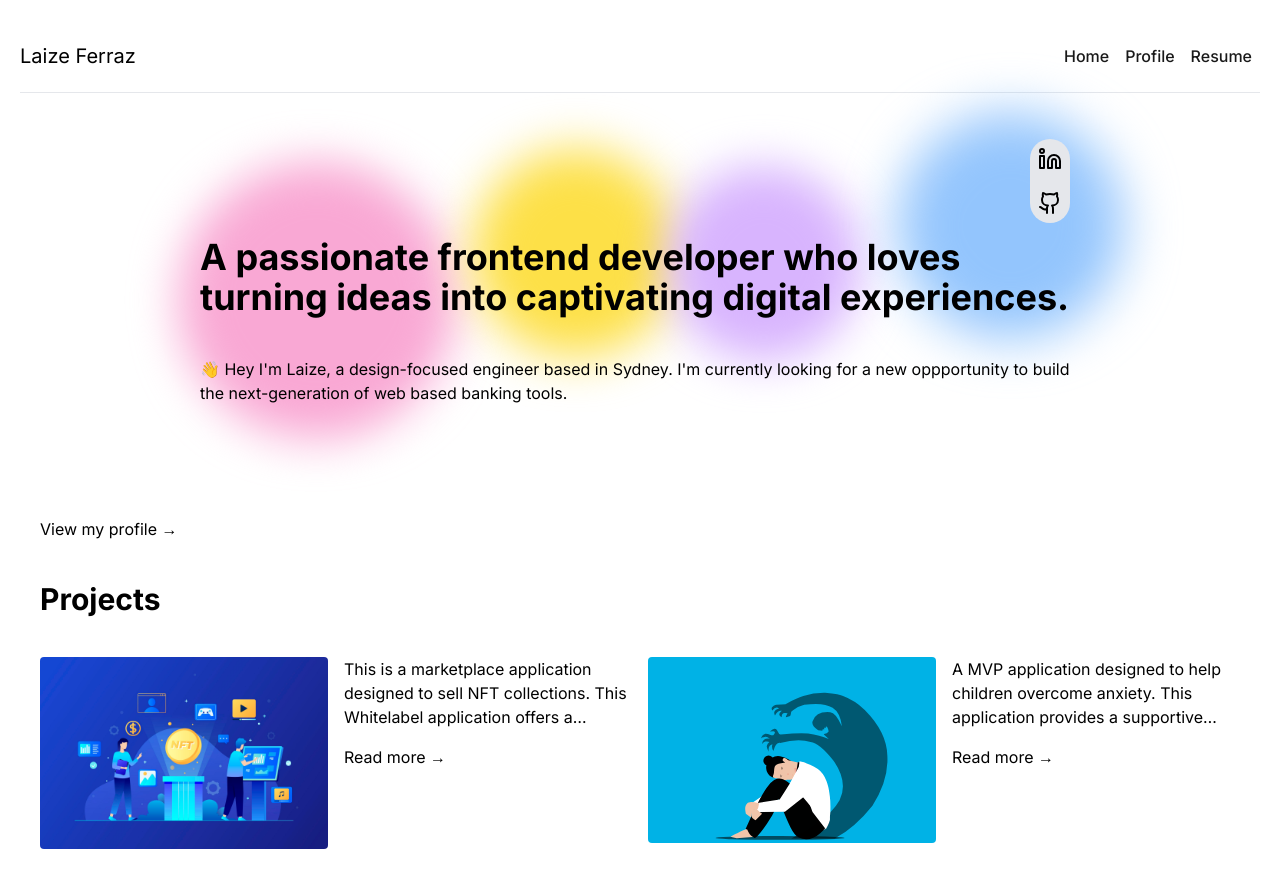
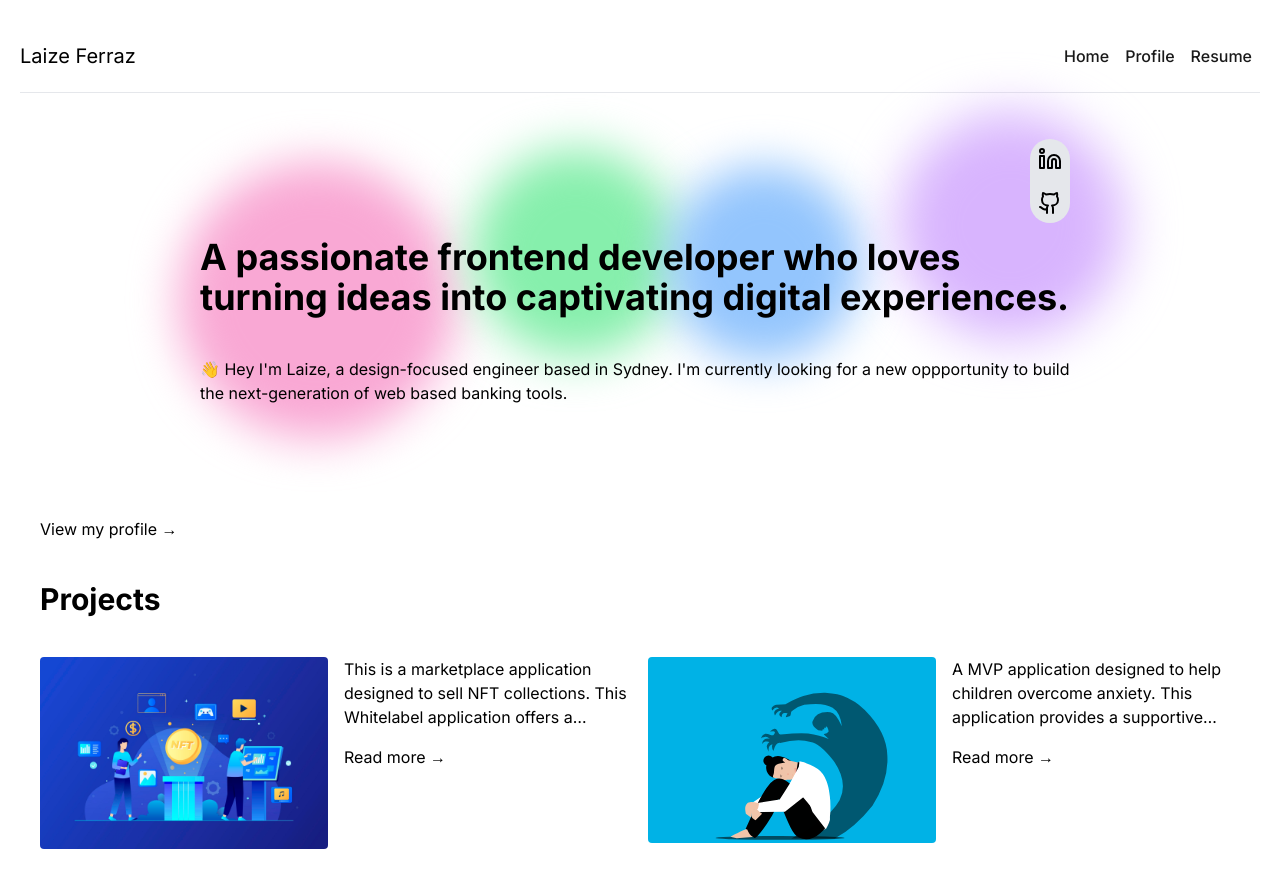
Before and after one commit to laizeferraz/Portfolio2023, a Next.js app: page / in a window 1280 px wide. Shown: the top 888 px of the page. Built offline with nearby package versions, Linux system fonts and the light colour scheme.

Commit message:
update colors

```diff
--- a/src/components/Animation.tsx
+++ b/src/components/Animation.tsx
@@ -15,9 +15,9 @@ export const Animation = () => {
       <div className="relative -top-[500px] z-0 md:-top-[200px] lg:-top-[480px]">
         <div className="flex flex-col md:flex-row lg:flex-row">
           <div className="md:w-42 md:h-42 h-36 w-36 animate-blob rounded-full bg-pink-300 blur-xl filter lg:h-72 lg:w-72"></div>
-          <div className="animation-delay-6000 lg:max-w-72 hidden h-36 w-36 animate-blob rounded-full bg-yellow-300 blur-xl filter md:block md:h-52 md:w-52 lg:block lg:max-h-72"></div>
-          <div className="animation-delay-2000 lg:max-w-72 h-36 w-36 animate-blob rounded-full bg-purple-300 blur-xl filter md:h-52 md:w-52 lg:max-h-72"></div>
-          <div className="animation-delay-4000 lg:max-w-72 h-36 w-36 animate-blob rounded-full bg-blue-300 blur-xl filter md:h-52 md:w-52 lg:max-h-72"></div>
+          <div className="animation-delay-6000 lg:max-w-72 hidden h-36 w-36 animate-blob rounded-full bg-green-300 blur-xl filter md:block md:h-52 md:w-52 lg:block lg:max-h-72"></div>
+          <div className="animation-delay-2000 lg:max-w-72 h-36 w-36 animate-blob rounded-full bg-blue-300 blur-xl filter md:h-52 md:w-52 lg:max-h-72"></div>
+          <div className="animation-delay-4000 lg:max-w-72 h-36 w-36 animate-blob rounded-full bg-purple-300 blur-xl filter md:h-52 md:w-52 lg:max-h-72"></div>
         </div>
       </div>
     </div>
--- a/src/components/Header.tsx
+++ b/src/components/Header.tsx
@@ -37,7 +37,7 @@ export const Header = () => {
             href="/files/ResumeMay23.pdf"
             target="_blank"
             rel="noopener noreferrer"
-            className="p-2 text-base hover:underline hover:decoration-pink-300/70 hover:decoration-2"
+            className="p-2 text-base hover:underline hover:decoration-green-300/70 hover:decoration-2"
           >
             <li>Resume</li>
           </a>
```
